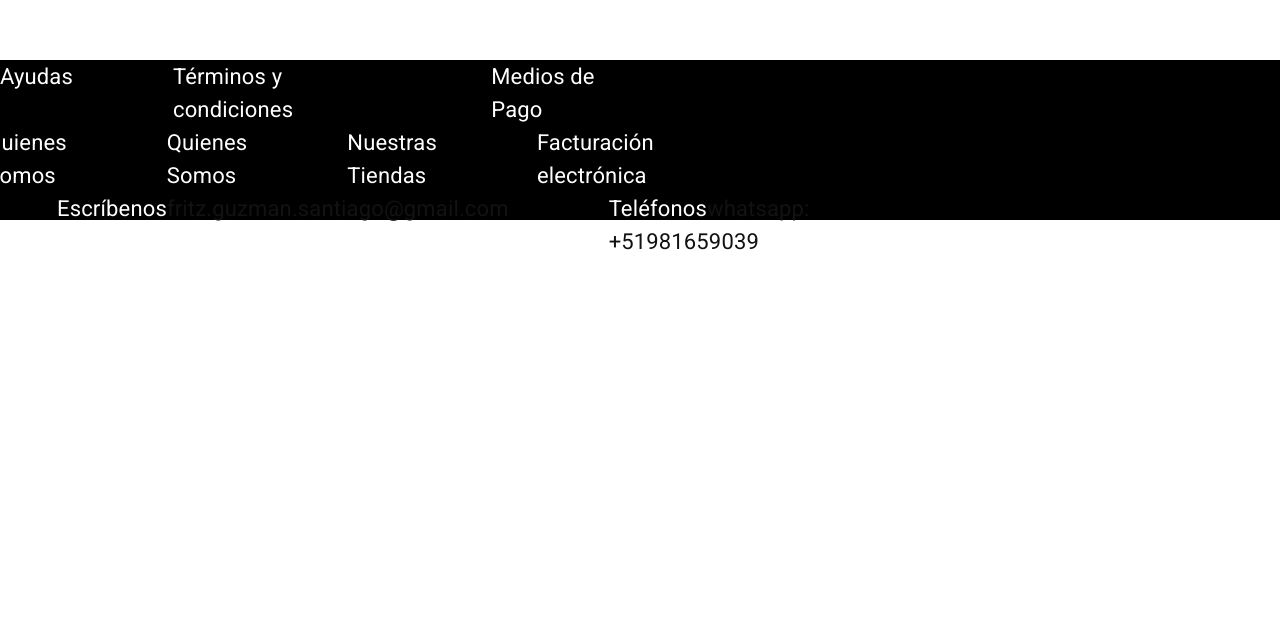
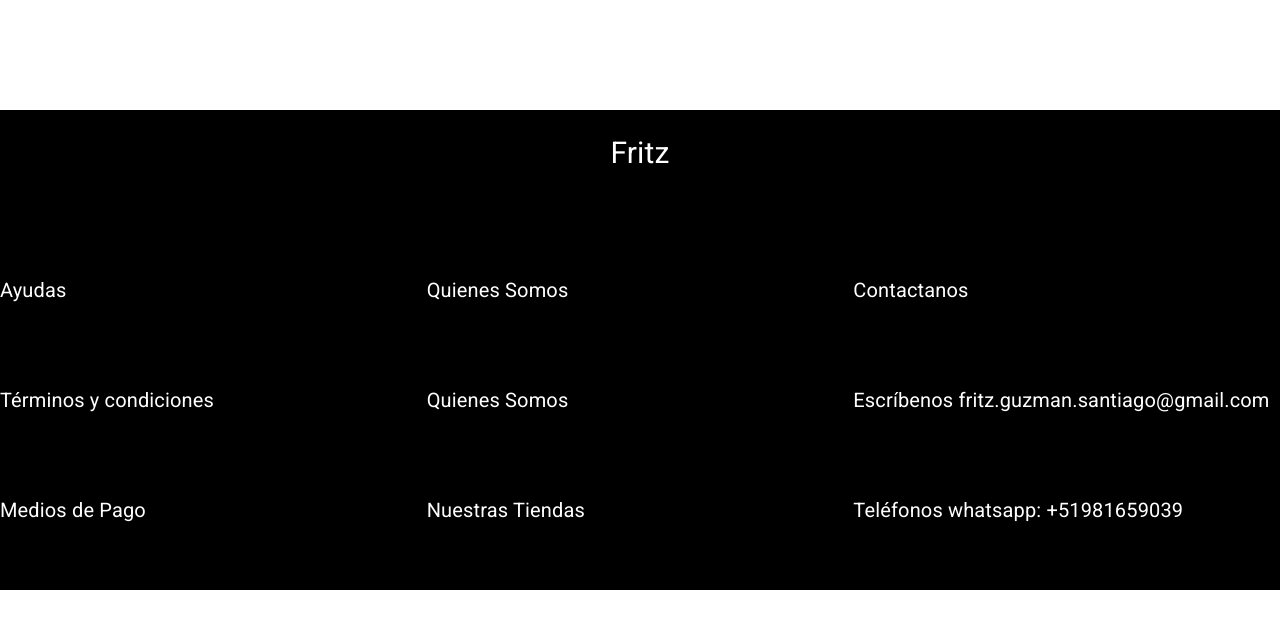
Before and after one commit to fritz652/PF-Fritz-Guzman-Santiago-ReactJs, a React (Vite) app: page /cart in a window 1280 px wide. Shown: the part 710-1338 px from the top of the page. Before the commit the page ends 968 px from the top, so only its background shows below. Built offline with nearby package versions, Linux system fonts and the light colour scheme.

Commit message:
actualizando estilos

```diff
--- a/src/Layout/Footer/Footer.css
+++ b/src/Layout/Footer/Footer.css
@@ -2,5 +2,31 @@
   background-color: black;
   color: white;
   width: 100%;
-  height: 20vh;
+  height: 60vh;
+  margin-top: 50px;
 }
+.footer-title {
+  font-size: 30px;
+  display: flex;
+  align-items: center;
+  justify-content: center;
+  padding-top: 20px;
+}
+.footer-box {
+  display: flex;
+  align-items: flex-start;
+  justify-content: center;
+  padding-top: 100px;
+}
+
+.f-1 {
+  display: flex;
+  flex-direction: column;
+  align-items: left;
+  max-width: 450px;
+}
+
+.f-1 li {
+  font-size: 20px;
+  max-height: 10px;
+}
--- a/src/Layout/Footer/Footer.jsx
+++ b/src/Layout/Footer/Footer.jsx
@@ -1,31 +1,29 @@
+import { Link } from "react-router-dom";
 import "./Footer.css";
 
 const Footer = () => {
   return (
     <>
       <footer className="footer">
-        <ul>
+        <div className="footer-title">Fritz</div>
+        <div className="footer-box">
+          <ul className="f-1">
             <li>Ayudas</li>
             <li>Términos y condiciones</li>
             <li>Medios de Pago</li>
           </ul>
-        <ul>
+          <ul className="f-1">
             <li>Quienes Somos</li>
             <li>Quienes Somos</li>
             <li>Nuestras Tiendas</li>
             <li>Facturación electrónica</li>
           </ul>
-        <ul>
+          <ul className="f-1">
             <li>Contactanos</li>
-          <li>
-            Escríbenos
-            <a href="">fritz.guzman.santiago@gmail.com</a>
-          </li>
-          <li>
-            Teléfonos
-            <a href="">whatsapp: +51981659039</a>
-          </li>
+            <li>Escríbenos fritz.guzman.santiago@gmail.com</li>
+            <li>Teléfonos whatsapp: +51981659039</li>
           </ul>
+        </div>
       </footer>
     </>
   );
--- a/src/Pages/Cart/Cart.jsx
+++ b/src/Pages/Cart/Cart.jsx
@@ -36,15 +36,27 @@ const Cart = () => {
         flexDirection: "column",
         alignItems: "center",
         justifyContent: "center",
+        gap: "20px",
       }}
     >
       {(cart.length > 0 && <h1>Carrito de compras</h1>) ||
         (cart.length <= 0 && <h1>Carrito de compras vacío</h1>)}
       {cart.map((product) => (
-        <div key={product.id} style={{ border: "2px solid black" }}>
-          <h2>{product.title}</h2>
-          <h3>S/ {product.price}</h3>
-          <h3>cantidad: {product.quantity}</h3>
+        <div
+          key={product.id}
+          style={{
+            border: "2px solid black",
+            display: "flex",
+            height: "200px",
+            alignItems: "center",
+            gap: "50px",
+            borderRadius: "10px",
+          }}
+        >
+          <img src={product.img} alt="" style={{ maxWidth: "180px" }} />
+          <h4 style={{ maxWidth: "150px" }}>{product.title} </h4>
+          <h3 style={{ width: "100px" }}>S/ {product.price}</h3>
+          <h3> {product.quantity}</h3>
           <IconButton onClick={() => deleteProductById(product.id)}>
             <DeleteIcon color="primary" />
           </IconButton>
@@ -52,8 +64,9 @@ const Cart = () => {
       ))}
 
       {cart.length > 0 && (
-        <div>
+        <div style={{ display: "flex", gap: "30px" }}>
           <h2>EL total a pagar es: S/{total}</h2>
+          <div style={{ display: "flex", gap: "30px" }}>
             <Link to="/checkout">
               <Button variant="contained">Finalizar compra</Button>
             </Link>
@@ -61,6 +74,7 @@ const Cart = () => {
               Vaciar Carrito
             </Button>
           </div>
+        </div>
       )}
     </div>
   );
--- a/src/Pages/ItemListContainer/ItemList.jsx
+++ b/src/Pages/ItemListContainer/ItemList.jsx
@@ -4,9 +4,15 @@ import { Box, Grid } from "@mui/material";
 function ItemList({ items }) {
   console.log(items);
   return (
-    <Box sx={{ flexGrow: 1 }} container spacing={2}>
-      <Grid item xs={12}>
-        <Grid container justifyContent="center">
+    <Box sx={{ flexGrow: 1 }}>
+      <Grid container spacing={2}>
+        <Grid
+          style={{ display: "flex", gap: "50px" }}
+          item
+          xs={12}
+          container
+          justifyContent="center"
+        >
           {items.map((item) => {
             return <ProductCard key={item.id} item={item} />;
           })}
```
Also changed, not shown: src/Layout/NavBar/NavBar.css (+5 -7 lines). Lines whose indentation alone changed are shown as unchanged.
